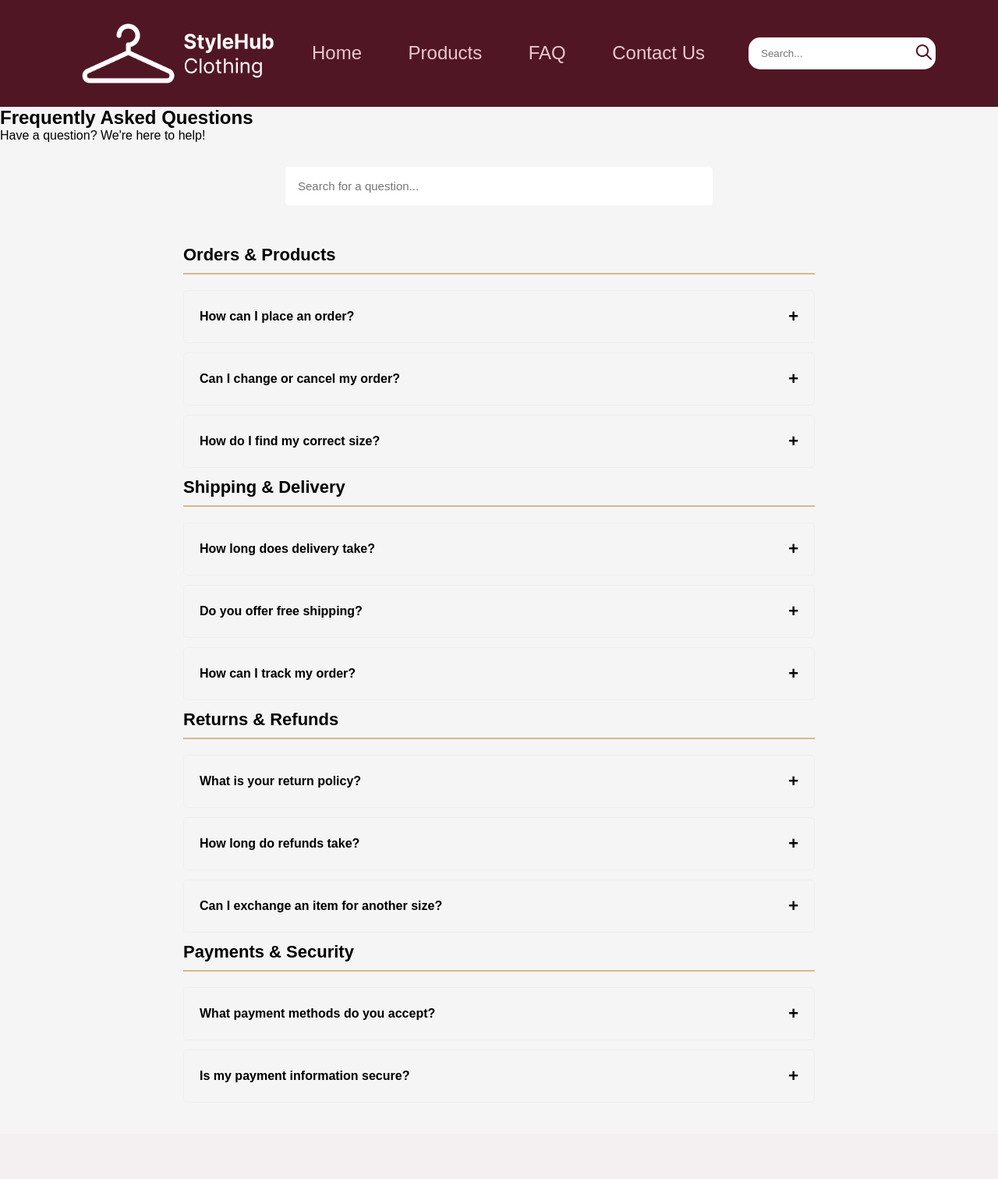
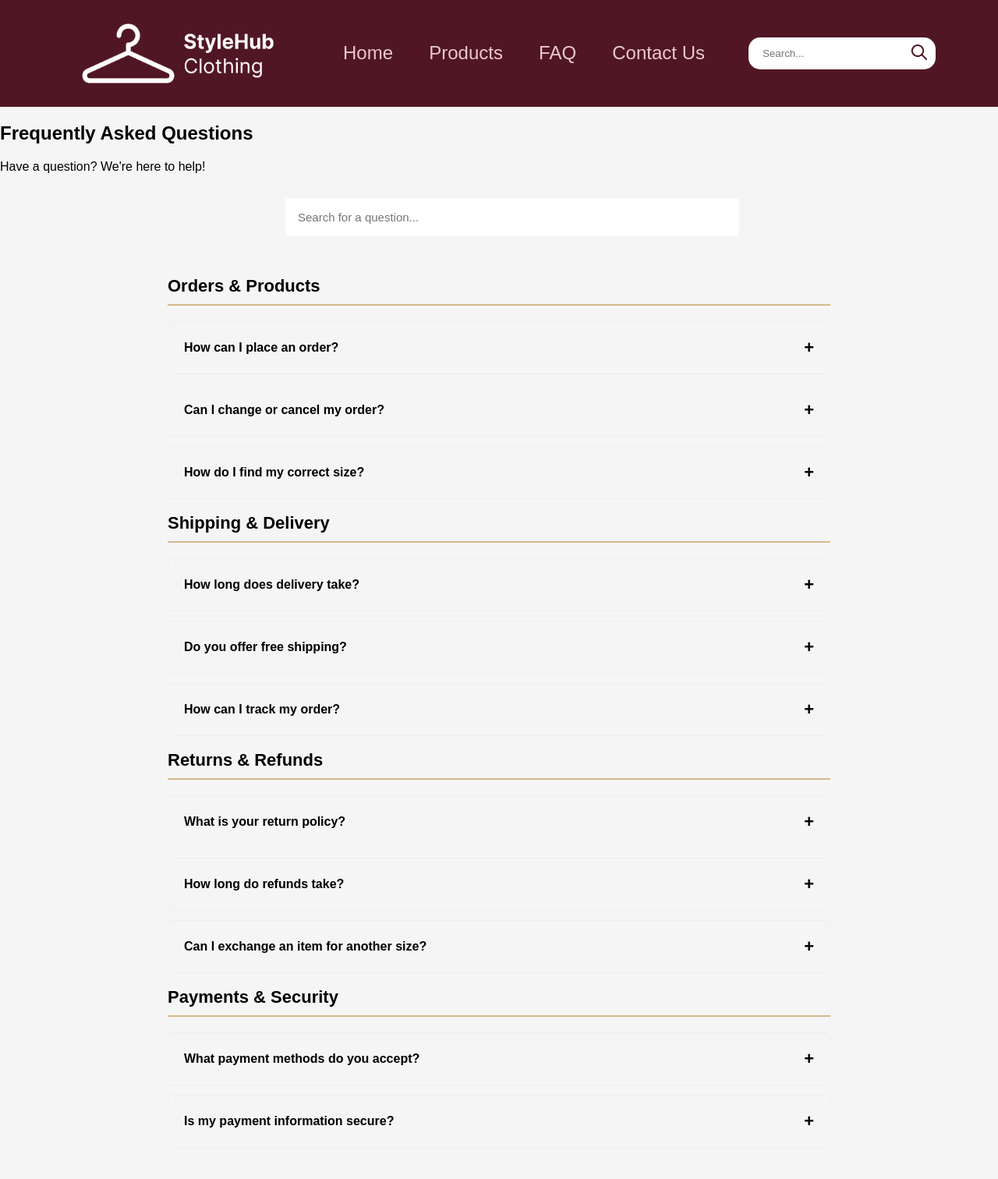
Before and after one commit to dqinka/web-database-design, a PHP site: page /faq.html in a window 1280 px wide. Shown: the whole page at 78% size. Before the commit the page ends 1388 px from the top, so only its background shows below. Run offline with PHP 8.4, Linux system fonts and the light colour scheme.

Commit message:
FAQ Stylesheet

```diff
--- a/css/faq_page.css
+++ b/css/faq_page.css
@@ -1,11 +1,5 @@
-* {
-    margin: 0;
-    padding: 0;
-    box-sizing: border-box;
-}
-
 body {
-    font-family: Arial, sans-serif;
+    font-family: Arial, Helvetica, sans-serif;
     background: whitesmoke;
     color: black;
 }
```
